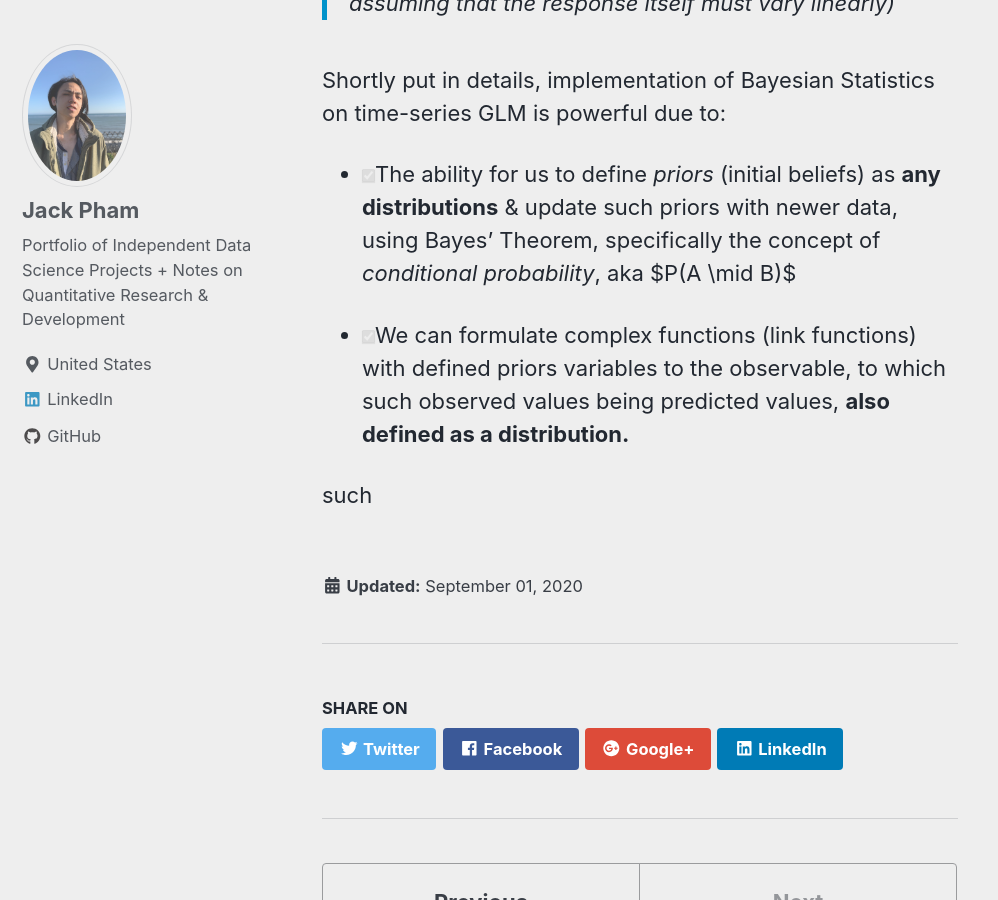
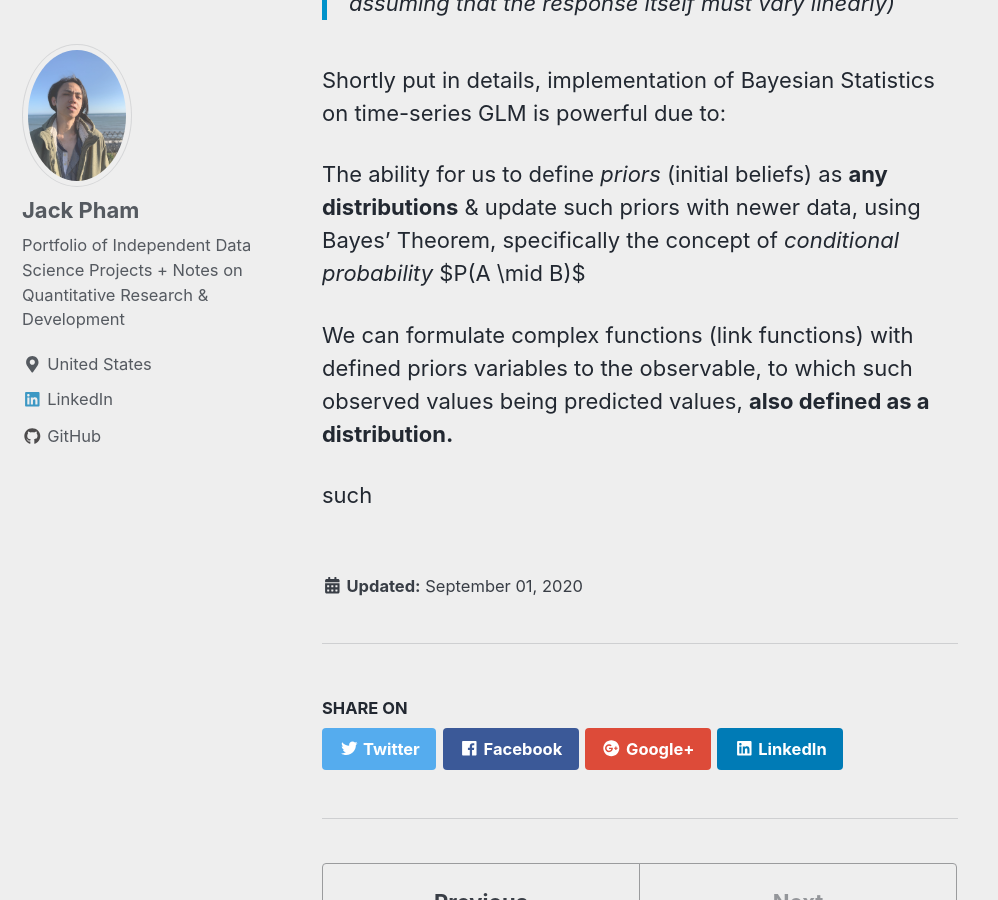
Before and after one commit to jp-quant/jp-quant.github.io, a Jekyll site: the page built from _posts/2020-09-01-fbprophet_bayesian_glm.md, in a window 1280 px wide and 900 px high, scrolled down 4803 px. Shown: the whole window, without its empty margins (0-998 px from the left). Built offline with Jekyll 4.4.1, drawn with Linux system fonts in a browser that asks for light colours; nearby versions of some CDN libraries.

Commit message:
_posts/2020-09-01-fbprophet_bayesian_glm.md updated from https://stackedit.io/

```diff
--- a/_posts/2020-09-01-fbprophet_bayesian_glm.md
+++ b/_posts/2020-09-01-fbprophet_bayesian_glm.md
@@ -78,14 +78,9 @@ Recalling from above:
 
 Shortly put in details, implementation of Bayesian Statistics on time-series GLM is powerful due to:
 
- - [x] The ability for us to define *priors* (initial beliefs) as **any
-       distributions** & update such priors with newer data, using
-       Bayes' Theorem, specifically the concept of *conditional
-       probability*, aka  $P(A \mid B)$
+The ability for us to define *priors* (initial beliefs) as **any distributions** & update such priors with newer data, using Bayes' Theorem, specifically the concept of *conditional probability* $P(A \mid B)$
 
-  - [x] We can formulate complex functions (link functions) with defined
-       priors variables to the observable, to which such observed values
-       being predicted values, **also defined as a distribution.**
+We can formulate complex functions (link functions) with defined priors variables to the observable, to which such observed values being predicted values, **also defined as a distribution.**
 
  such
 
```
Also changed, not shown: other parts of _posts/2020-09-01-fbprophet_bayesian_glm.md (+2 -2 lines).
